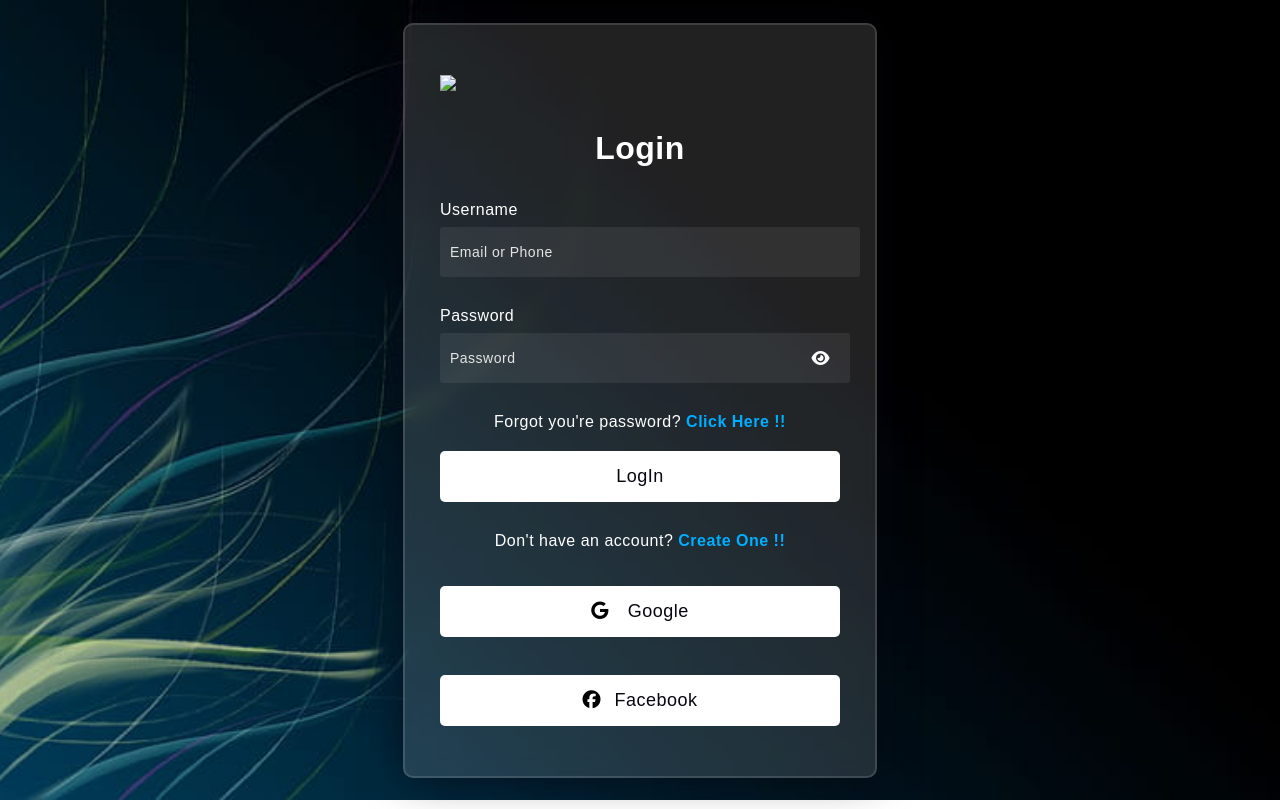
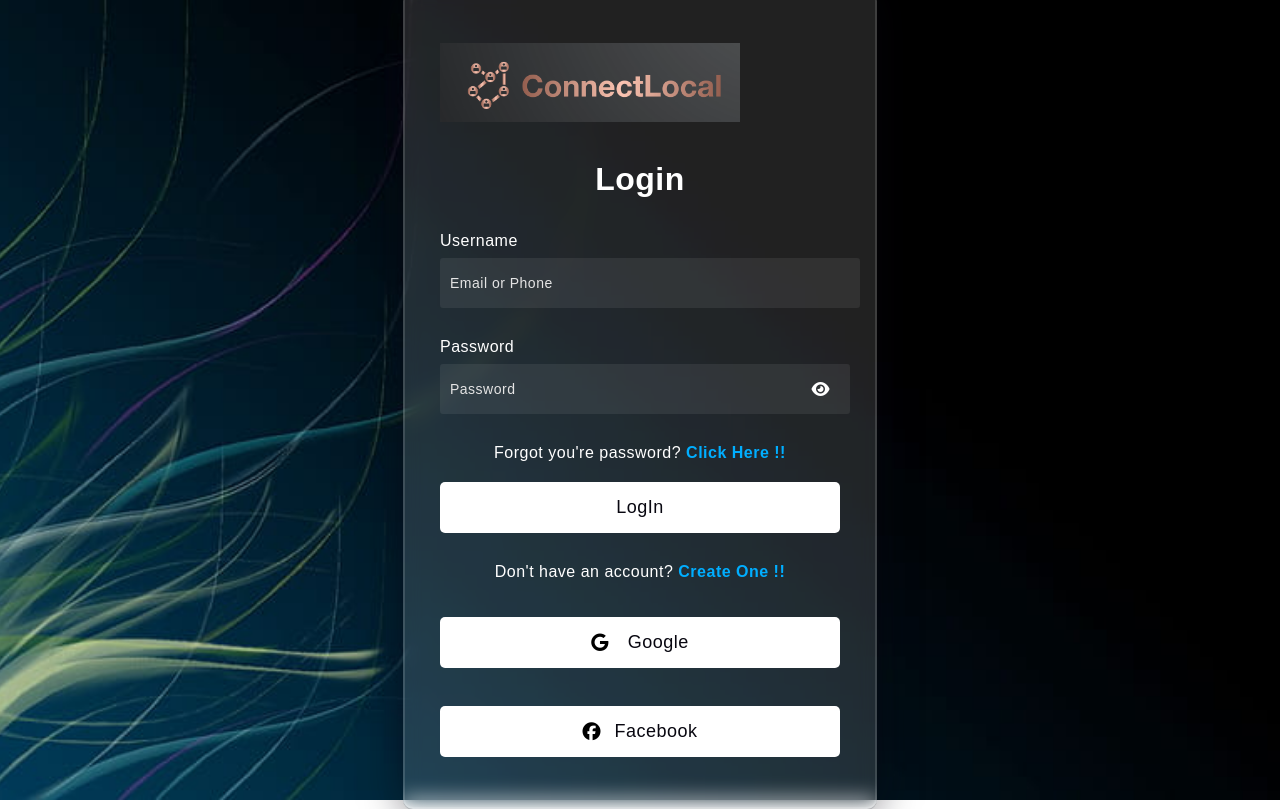
Before and after one commit to Hrithik0311/ConnectLocal, a plain HTML site: page login.html in a window 1280 px wide. Drawn offline with Linux system fonts and the light colour scheme; files whose address does not match are found by name.

Commit message:
Update login.html

```diff
--- a/login.html
+++ b/login.html
@@ -42,7 +42,7 @@
     </div> -->
 
     <form class="container">
-      <img src="img/Screenshot 2023-09-29 at 1.54.52 PM.png" class="logo" />
+      <img src="Screenshot 2023-09-29 at 1.54.52 PM.png" class="logo" />
 
       <h3>Login</h3>
 
```
